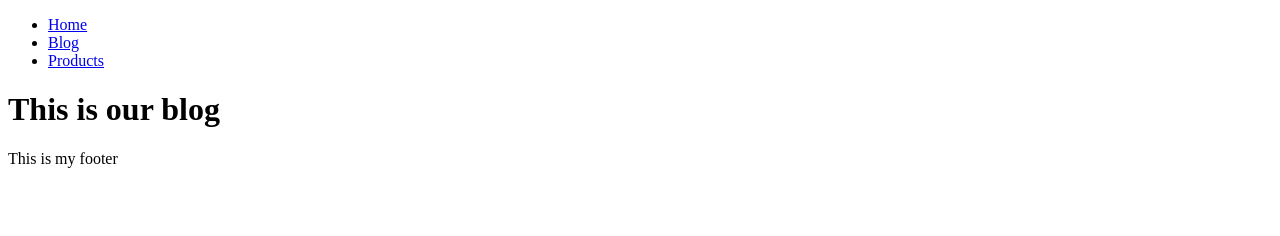
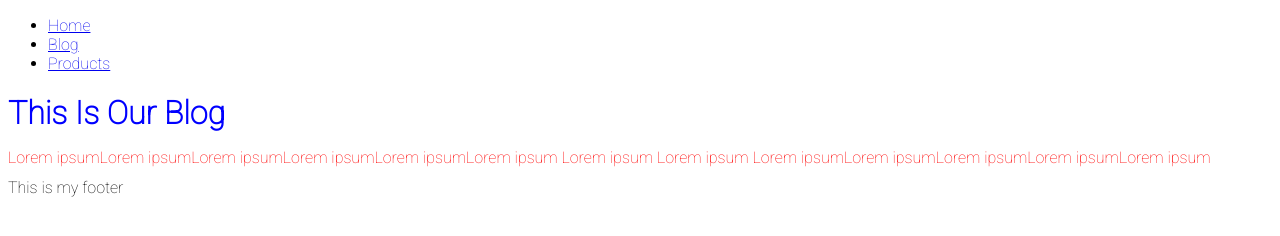
Before and after one commit to daluj/gatsby-tutorial, a Gatsby site: page /blog in a window 1280 px wide. Built offline with nearby package versions, Linux system fonts and the light colour scheme; Gatsby itself is replaced by a stand-in of ours.

Commit message:
a bit of css styling

```diff
--- a/src/components/Layout.js
+++ b/src/components/Layout.js
@@ -1,6 +1,7 @@
 import React from "react"
 import Footer from "./Footer"
 import Navbar from "./Navbar"
+import "./layout.css"
 
 export default function layout({ children }) {
   return (
--- /dev/null
+++ b/src/components/layout.css
@@ -0,0 +1,18 @@
+@import url("https://fonts.googleapis.com/css2?family=Roboto:wght@100&display=swap");
+
+body {
+  font-family: "Roboto", sans-serif;
+}
+
+h1 {
+  color: blue;
+  text-transform: capitalize;
+}
+
+p {
+  line-height: 2;
+}
+.blog-text {
+  color: red;
+  line-height: 0.5;
+}
--- a/src/pages/blog.js
+++ b/src/pages/blog.js
@@ -5,6 +5,11 @@ const blog = () => {
   return (
     <Layout>
       <h1> This is our blog</h1>
+      <p className="blog-text">
+        Lorem ipsumLorem ipsumLorem ipsumLorem ipsumLorem ipsumLorem ipsum Lorem
+        ipsum Lorem ipsum Lorem ipsumLorem ipsumLorem ipsumLorem ipsumLorem
+        ipsum
+      </p>
     </Layout>
   )
 }
--- a/src/pages/index.js
+++ b/src/pages/index.js
@@ -4,7 +4,9 @@ import Layout from "../components/Layout"
 export default function Home() {
   return (
     <Layout>
-      <h1> Hello from the other side</h1>
+      <h1 style={{ color: "red", textTransform: "uppercase" }}>
+        Hello from the other side
+      </h1>
     </Layout>
   )
 }
```
